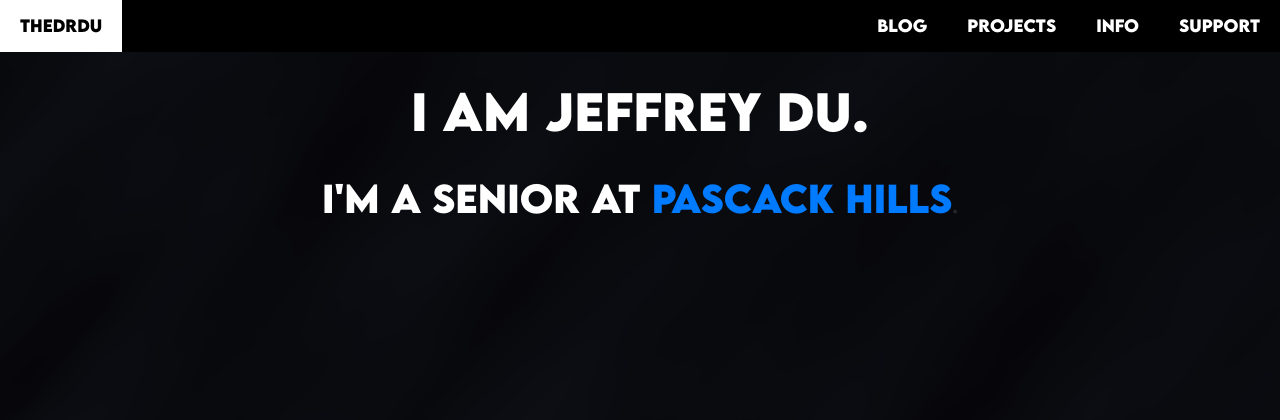
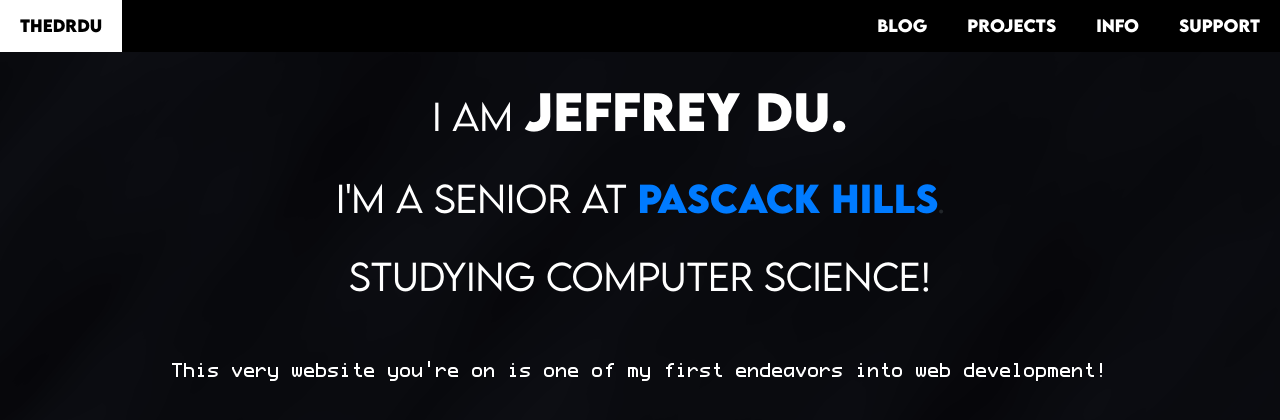
Before and after one commit to thedrdu/thedrdu.github.io, a plain HTML site: page info.html in a window 1280 px wide. Drawn offline with Linux system fonts and the light colour scheme.

Commit message:
Favicon update + project page update

```diff
--- a/info.html
+++ b/info.html
@@ -1,6 +1,7 @@
 <!DOCTYPE html>
 <html lang="en">
 <head>
+  <link rel="shortcut icon" type="image/x-icon" href="file:///C:/Users/Jeffrey/Desktop/thedrdu.github.io/images/Favicon.png">
   <meta charset="UTF-8">
   <meta name="viewport" content="width=device-width, initial-scale=1.0">
   <meta http-equiv="X-UA-Compatible" content="ie=edge">
@@ -27,12 +28,16 @@
   <!-- Content -->
 
   <div align = "center" style="font-family: 'LEMONMILK'; margin-top: 75px; font-weight: bold;">
-    <a style="font-size: 48px; color: white; margin-top: 100px;">I am Jeffrey Du.</a>
+    <a style="font-size: 36px; color: white; margin-top: 100px; font-weight: lighter;">I am <a style="font-size: 48px; color: white; margin-top: 100px;">Jeffrey Du.</a></a>
     <br></br>
-    <a style="font-size: 36px; color: white; margin-top: 100px;">I'm a senior at <a href="https://hills.pascack.org" target="_blank" rel="noopener noreferrer" style="font-size: 36px">Pascack Hills</a>.</a>
+    <a style="font-size: 36px; color: white; margin-top: 50px; font-weight: lighter;">I'm a senior at <a href="https://hills.pascack.org" target="_blank" rel="noopener noreferrer" style="font-size: 36px">Pascack Hills</a>.</a>
+    <br></br>
+    <a style="font-size: 36px; color: white; margin-top: 50px; font-weight: lighter;">studying Computer Science!</a>
+  </div>
+  <div align = "center" style="font-family: 'ProFontWindows'; margin-top: 50px; margin-bottom: 50px; font-size: 24px; color: #fff">
+    <a>This very website you're on is one of my first endeavors into web development!</a>
 
   </div>
-
 
     </body>
 </head>
```
Also changed, not shown: projects.html (+4 -0 lines), support.html (+1 -0 lines), images/banner3.png (added), images/banner4.png (added), images/banner5.png (added).
